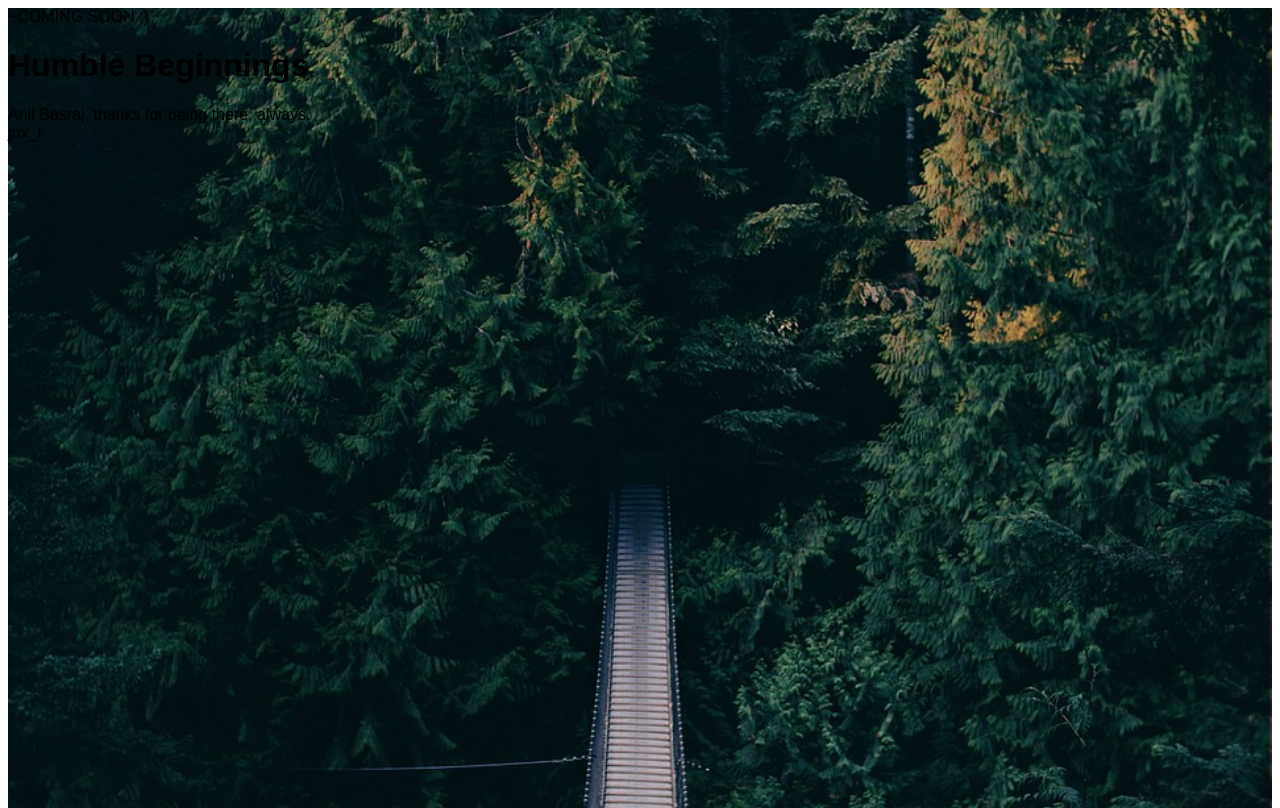
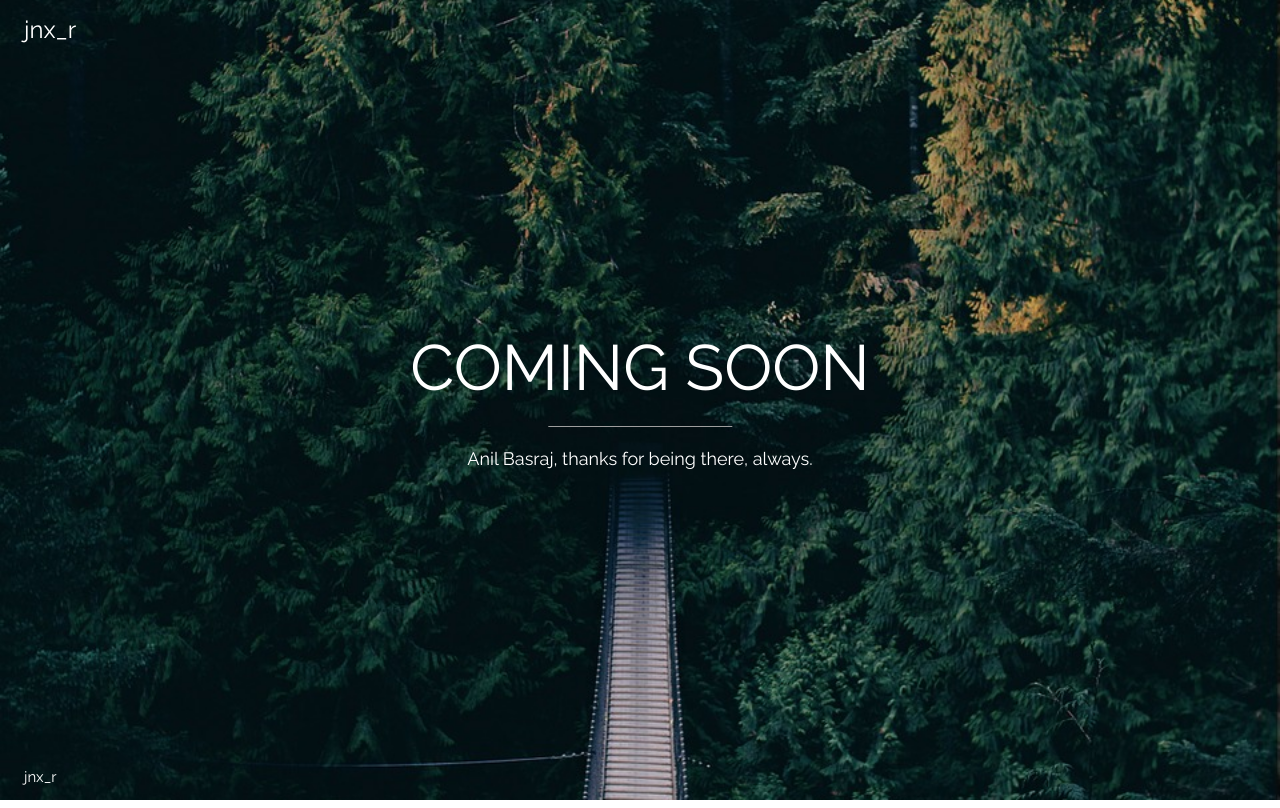
Before and after one commit to jnxr/information.exchange, a plain HTML site: page index.html in a window 1280 px wide. Drawn offline with nearby package versions, Linux system fonts and the light colour scheme.

Commit message:
Update index.html

```diff
--- a/index.html
+++ b/index.html
@@ -13,6 +13,8 @@
 <title>Information Exchange</title>
 <meta charset="UTF-8">
 <meta name="viewport" content="width=device-width, initial-scale=1">
+<link rel="stylesheet" href="https://www.w3schools.com/w3css/4/w3.css">
+<link rel="stylesheet" href="https://fonts.googleapis.com/css?family=Raleway">
 <style>
 body,h1 {font-family: "Raleway", sans-serif}
 body, html {height: 100%}
@@ -27,16 +29,16 @@ body, html {height: 100%}
 
 <div class="bgimg w3-display-container w3-animate-opacity w3-text-white">
   <div class="w3-display-topleft w3-padding-large w3-xlarge">
-  ~COMING SOON ;)
+  jnx_r
   </div>
   <div class="w3-display-middle">
-    <h1 class="w3-jumbo w3-animate-top">Humble Beginnings</h1>
-        <p class="w3-large w3-center">Anil Basraj, thanks for being there, always.
-   <br>
-          jnx_r
-    </p>
+    <h1 class="w3-jumbo w3-animate-top">COMING SOON</h1>
+    <hr class="w3-border-grey" style="margin:auto;width:40%">
+    <p class="w3-large w3-center">Anil Basraj, thanks for being there, always.</p>
   </div>
-
+  <div class="w3-display-bottomleft w3-padding-large">
+    jnx_r
+  </div>
 </div>
 
 </body>
```
